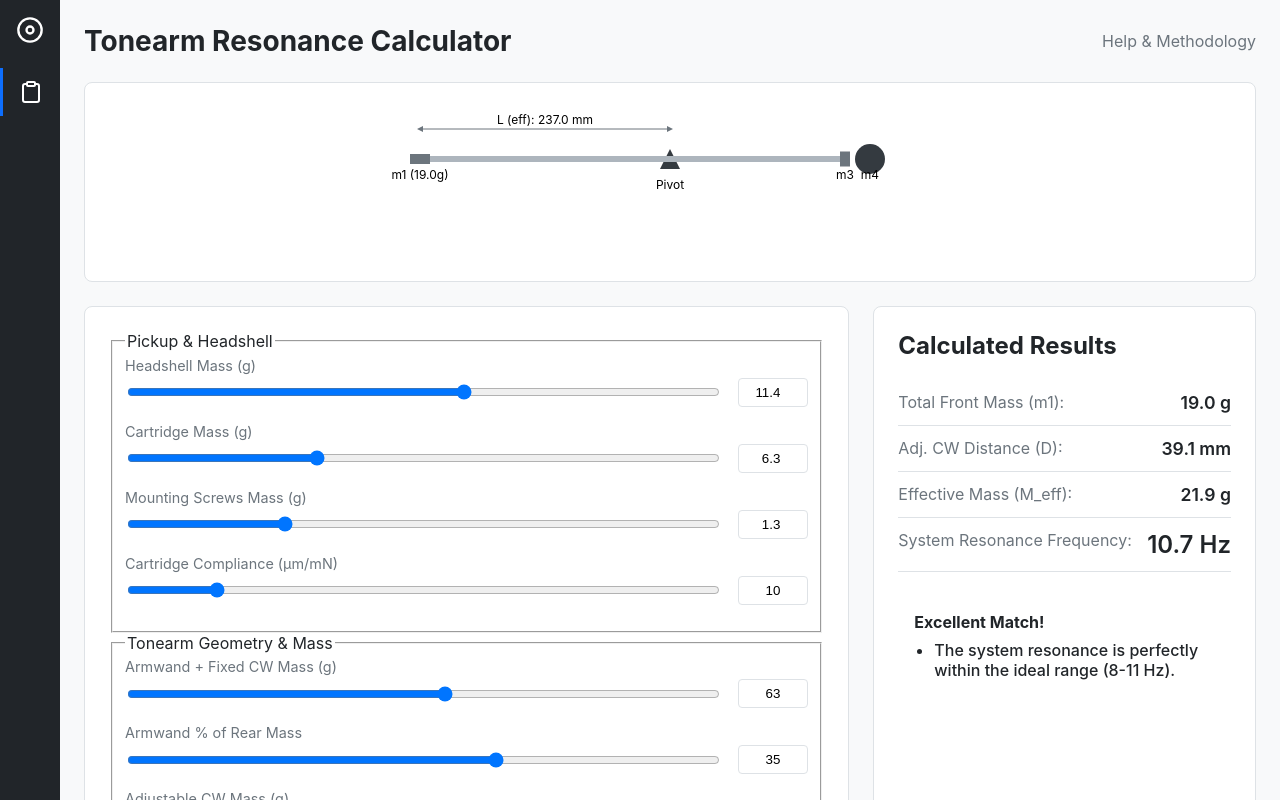
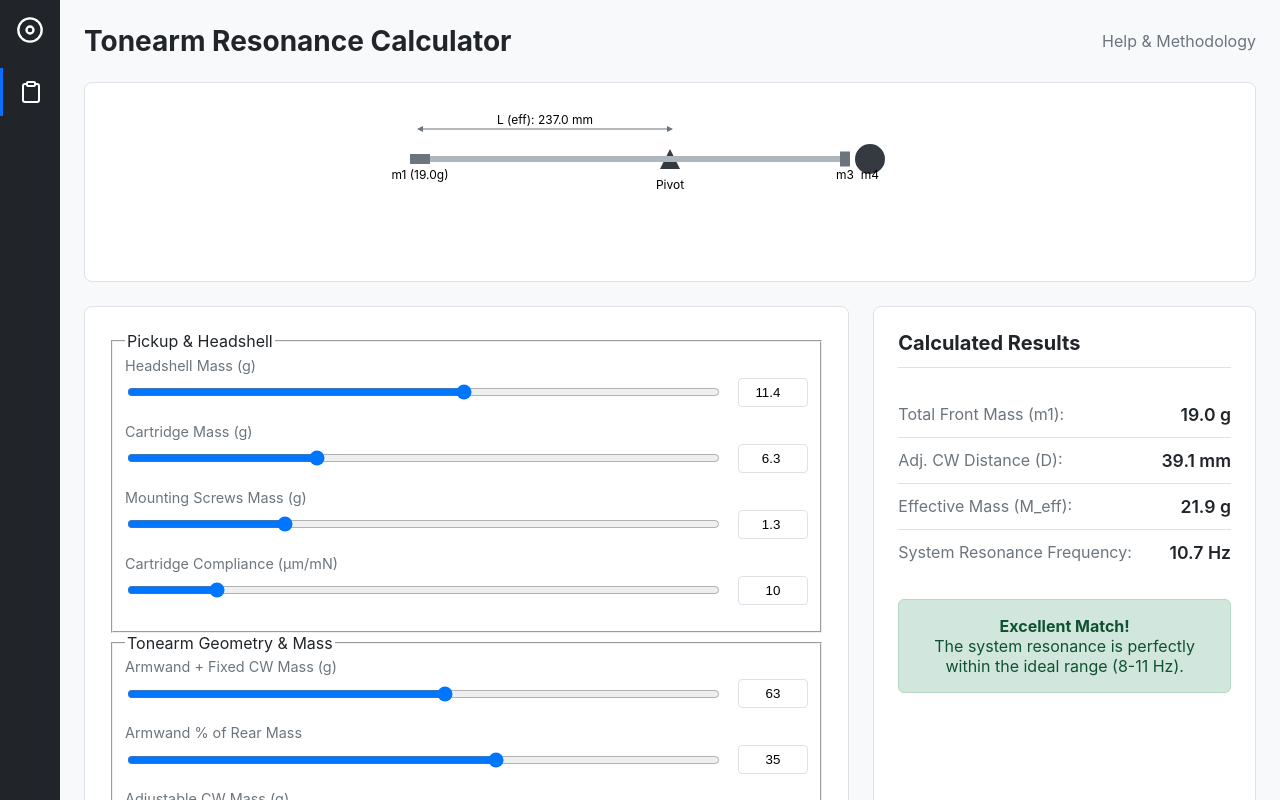
Before and after one commit to Engrove/Turntable, a Vue app: page / in a window 1280 px wide. Shown: the top 800 px of the page. Built offline with nearby package versions, Linux system fonts and the light colour scheme.

Commit message:
Update ResultsPanel.vue

```diff
--- a/src/components/ResultsPanel.vue
+++ b/src/components/ResultsPanel.vue
@@ -1,37 +1,41 @@
-<script setup>
-import { useTonearmStore } from '@/store/tonearmStore.js'
-const store = useTonearmStore()
-</script>
+<!-- src/components/ResultsPanel.vue -->
 <template>
-  <div class="results-panel panel">
+    <div>
         <h2>Calculated Results</h2>
+
+        <div class="results-list">
             <div class="result-item">
                 <span class="label">Total Front Mass (m1):</span>
-        <span class="value">{{ store.m1.toFixed(1) }} g</span>
+                <span class="value">19.0 g</span>
             </div>
             <div class="result-item">
                 <span class="label">Adj. CW Distance (D):</span>
-        <span class="value">
-            {{ store.calculatedResults.isUnbalanced ? 'Unbalanced' : `${store.calculatedResults.L4_adj_cw.toFixed(1)} mm` }}
-        </span>
+                <span class="value">39.1 mm</span>
             </div>
             <div class="result-item">
                 <span class="label">Effective Mass (M_eff):</span>
-        <span class="value">{{ store.calculatedResults.isUnbalanced ? '--' : store.calculatedResults.M_eff.toFixed(1) }} g</span>
+                <span class="value">21.9 g</span>
             </div>
             <div class="result-item">
                 <span class="label">System Resonance Frequency:</span>
-        <span class="value resonance">{{ store.calculatedResults.isUnbalanced ? '--' : store.calculatedResults.F.toFixed(1) }} Hz</span>
+                <span class="value">10.7 Hz</span>
+            </div>
         </div>
 
-    <div class="diagnosis" :class="store.diagnosis.status">
-        <h4 class="diagnosis-title">{{ store.diagnosis.title }}</h4>
-        <ul>
-            <li v-for="(rec, index) in store.diagnosis.recommendations" :key="index">{{ rec }}</li>
-        </ul>
+        <div class="feedback-box">
+            <div class="title">Excellent Match!</div>
+            <div class="description">The system resonance is perfectly within the ideal range (8-11 Hz).</div>
         </div>
     </div>
 </template>
+
 <style scoped>
-.value.resonance{font-size:1.5rem}.diagnosis{margin-top:1.5rem;padding:1rem;border-radius:6px;font-weight:500}.diagnosis.ideal{background-color:var(--ideal-color);color:var(--ideal-text)}.diagnosis.warning{background-color:var(--warning-color);color:var(--warning-text)}.diagnosis.danger{background-color:var(--danger-color);color:var(--danger-text)}.diagnosis-title{margin-top:0;margin-bottom:.5rem;font-size:1rem}.diagnosis ul{padding-left:1.25rem;margin:0}.diagnosis li{margin-bottom:.25rem}
+/* Scoped styles om det behövs */
+h2 {
+    margin-top: 0;
+    margin-bottom: 1.5rem;
+    font-size: 1.25rem;
+    border-bottom: 1px solid var(--color-border);
+    padding-bottom: 0.75rem;
+}
 </style>
```
Lines whose indentation alone changed are shown as unchanged.
